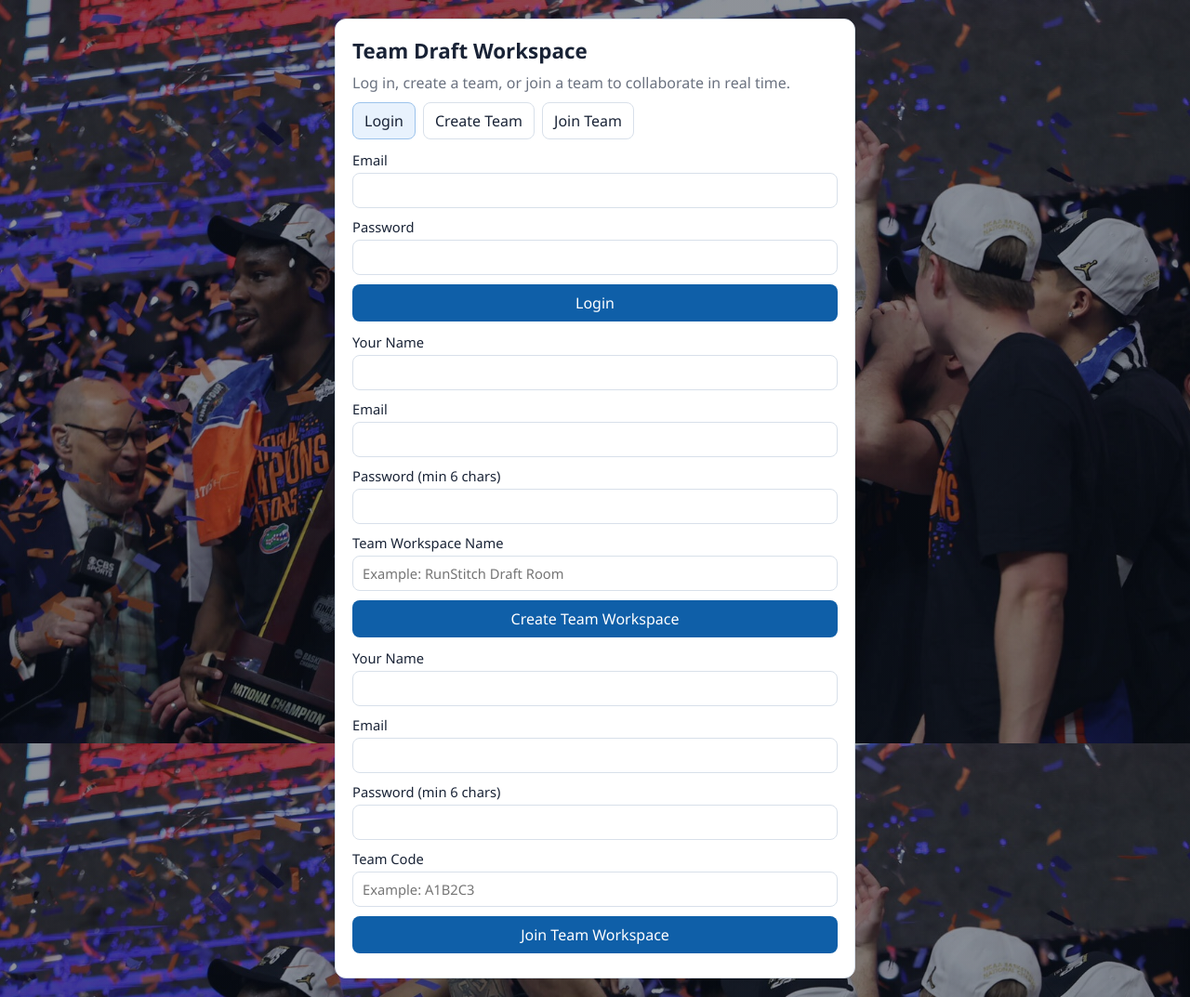
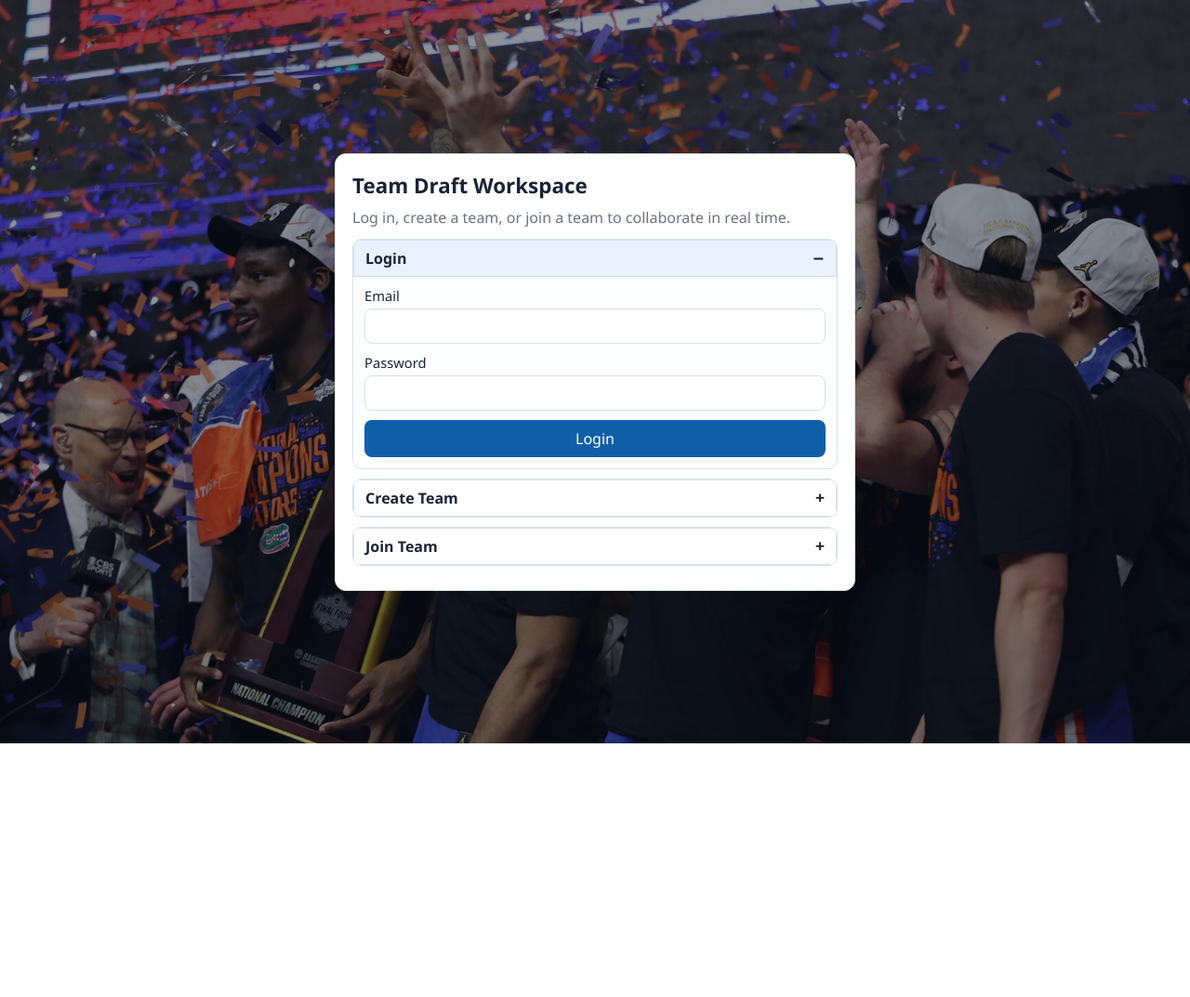
Before and after one commit to runstitch23-dev/drafttracker, a website: page index.html in a window 1280 px wide. Shown: the whole page at 93% size. After the commit the page ends 800 px from the top, so only its background shows below. Drawn offline with nearby package versions, Linux system fonts and the light colour scheme; no server answers.

Commit message:
Refine auth screen with expandable action sections

```diff
--- a/index.html
+++ b/index.html
@@ -11,12 +11,14 @@
     <div class="auth-card">
       <h1>Team Draft Workspace</h1>
       <p class="muted">Log in, create a team, or join a team to collaborate in real time.</p>
-      <div class="auth-tabs">
-        <button id="loginTabBtn" class="auth-tab active" data-tab="login" type="button">Login</button>
-        <button id="createTabBtn" class="auth-tab" data-tab="create" type="button">Create Team</button>
-        <button id="joinTabBtn" class="auth-tab" data-tab="join" type="button">Join Team</button>
-      </div>
 
+      <div class="auth-actions">
+        <div class="auth-action-block">
+          <button id="toggleLoginBtn" type="button" class="panel-toggle auth-toggle" aria-expanded="true" aria-controls="loginAuthContent">
+            <span>Login</span>
+            <span id="loginToggleIcon" class="panel-toggle-icon">−</span>
+          </button>
+          <div id="loginAuthContent" class="auth-action-content">
             <form id="loginForm" class="auth-form">
               <label>
                 Email
@@ -28,8 +30,16 @@
               </label>
               <button type="submit">Login</button>
             </form>
+          </div>
+        </div>
 
-      <form id="createForm" class="auth-form" hidden>
+        <div class="auth-action-block">
+          <button id="toggleCreateBtn" type="button" class="panel-toggle auth-toggle" aria-expanded="false" aria-controls="createAuthContent">
+            <span>Create Team</span>
+            <span id="createToggleIcon" class="panel-toggle-icon">+</span>
+          </button>
+          <div id="createAuthContent" class="auth-action-content" hidden>
+            <form id="createForm" class="auth-form">
               <label>
                 Your Name
                 <input id="createNameInput" type="text" required>
@@ -48,8 +58,16 @@
               </label>
               <button type="submit">Create Team Workspace</button>
             </form>
+          </div>
+        </div>
 
-      <form id="joinForm" class="auth-form" hidden>
+        <div class="auth-action-block">
+          <button id="toggleJoinBtn" type="button" class="panel-toggle auth-toggle" aria-expanded="false" aria-controls="joinAuthContent">
+            <span>Join Team</span>
+            <span id="joinToggleIcon" class="panel-toggle-icon">+</span>
+          </button>
+          <div id="joinAuthContent" class="auth-action-content" hidden>
+            <form id="joinForm" class="auth-form">
               <label>
                 Your Name
                 <input id="joinNameInput" type="text" required>
@@ -68,6 +86,9 @@
               </label>
               <button type="submit">Join Team Workspace</button>
             </form>
+          </div>
+        </div>
+      </div>
 
       <p id="authStatus" class="muted"></p>
     </div>
--- a/script.js
+++ b/script.js
@@ -18,7 +18,7 @@ const auth = {
   user: null,
   team: null,
   socket: null,
-  activeTab: "login",
+  activeSection: "login",
   applyingRemoteState: false,
   saveTimer: null
 };
@@ -26,9 +26,15 @@ const auth = {
 const el = {
   authGate: document.getElementById("authGate"),
   appRoot: document.getElementById("appRoot"),
-  loginTabBtn: document.getElementById("loginTabBtn"),
-  createTabBtn: document.getElementById("createTabBtn"),
-  joinTabBtn: document.getElementById("joinTabBtn"),
+  toggleLoginBtn: document.getElementById("toggleLoginBtn"),
+  toggleCreateBtn: document.getElementById("toggleCreateBtn"),
+  toggleJoinBtn: document.getElementById("toggleJoinBtn"),
+  loginToggleIcon: document.getElementById("loginToggleIcon"),
+  createToggleIcon: document.getElementById("createToggleIcon"),
+  joinToggleIcon: document.getElementById("joinToggleIcon"),
+  loginAuthContent: document.getElementById("loginAuthContent"),
+  createAuthContent: document.getElementById("createAuthContent"),
+  joinAuthContent: document.getElementById("joinAuthContent"),
   loginForm: document.getElementById("loginForm"),
   createForm: document.getElementById("createForm"),
   joinForm: document.getElementById("joinForm"),
@@ -151,23 +157,39 @@ function showAuth(show) {
   el.appRoot.classList.toggle("hidden", show);
 }
 
-function renderAuthTabs() {
-  const tabButtons = [
-    [el.loginTabBtn, "login"],
-    [el.createTabBtn, "create"],
-    [el.joinTabBtn, "join"]
+function renderAuthSections() {
+  const sections = [
+    {
+      key: "login",
+      button: el.toggleLoginBtn,
+      content: el.loginAuthContent,
+      icon: el.loginToggleIcon
+    },
+    {
+      key: "create",
+      button: el.toggleCreateBtn,
+      content: el.createAuthContent,
+      icon: el.createToggleIcon
+    },
+    {
+      key: "join",
+      button: el.toggleJoinBtn,
+      content: el.joinAuthContent,
+      icon: el.joinToggleIcon
+    }
   ];
-  tabButtons.forEach(([button, tab]) => {
-    button.classList.toggle("active", auth.activeTab === tab);
+
+  sections.forEach((section) => {
+    const isOpen = auth.activeSection === section.key;
+    section.content.hidden = !isOpen;
+    section.button.setAttribute("aria-expanded", String(isOpen));
+    section.icon.textContent = isOpen ? "−" : "+";
   });
-  el.loginForm.hidden = auth.activeTab !== "login";
-  el.createForm.hidden = auth.activeTab !== "create";
-  el.joinForm.hidden = auth.activeTab !== "join";
 }
 
-function setAuthTab(tab) {
-  auth.activeTab = tab;
-  renderAuthTabs();
+function setAuthSection(section) {
+  auth.activeSection = section;
+  renderAuthSections();
   setAuthStatus("");
 }
 
@@ -686,7 +708,7 @@ async function initializeAuth() {
     await completeAuth(payload);
   } catch {
     showAuth(true);
-    renderAuthTabs();
+    renderAuthSections();
   }
 }
 
@@ -765,7 +787,7 @@ async function handleLogout() {
   auth.team = null;
   auth.saveTimer = null;
   renderSessionInfo();
-  setAuthTab("login");
+  setAuthSection("login");
   setAuthStatus("You have been logged out.");
   showAuth(true);
 }
@@ -938,9 +960,9 @@ function onResetDraft() {
 }
 
 function attachEvents() {
-  el.loginTabBtn.addEventListener("click", () => setAuthTab("login"));
-  el.createTabBtn.addEventListener("click", () => setAuthTab("create"));
-  el.joinTabBtn.addEventListener("click", () => setAuthTab("join"));
+  el.toggleLoginBtn.addEventListener("click", () => setAuthSection("login"));
+  el.toggleCreateBtn.addEventListener("click", () => setAuthSection("create"));
+  el.toggleJoinBtn.addEventListener("click", () => setAuthSection("join"));
   el.loginForm.addEventListener("submit", handleLoginSubmit);
   el.createForm.addEventListener("submit", handleCreateTeamSubmit);
   el.joinForm.addEventListener("submit", handleJoinTeamSubmit);
@@ -994,7 +1016,7 @@ function attachEvents() {
 
 async function bootstrap() {
   attachEvents();
-  setAuthTab("login");
+  setAuthSection("login");
   await initializeAuth();
 }
 
--- a/style.css
+++ b/style.css
@@ -51,26 +51,29 @@ body {
   font-size: 1.4rem;
 }
 
-.auth-tabs {
-  margin-top: 10px;
-  display: flex;
-  gap: 8px;
-  flex-wrap: wrap;
+.auth-actions {
+  margin-top: 12px;
+  display: grid;
+  gap: 10px;
 }
 
-.auth-tab {
-  background: #fff;
-  color: var(--text);
+.auth-action-block {
   border: 1px solid var(--line);
+  border-radius: 10px;
+  overflow: hidden;
+  background: #fcfdff;
 }
 
-.auth-tab.active {
-  background: var(--accent-soft);
-  border-color: #9cc3ec;
+.auth-toggle {
+  border: 0;
+  border-radius: 0;
+}
+
+.auth-action-content {
+  padding: 10px 12px 12px;
 }
 
 .auth-form {
-  margin-top: 12px;
   display: grid;
   gap: 10px;
 }
```
Lines whose indentation alone changed are shown as unchanged.
